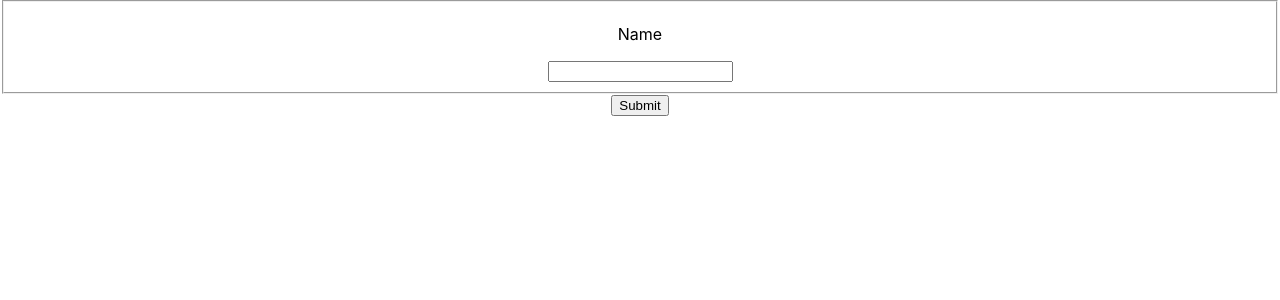
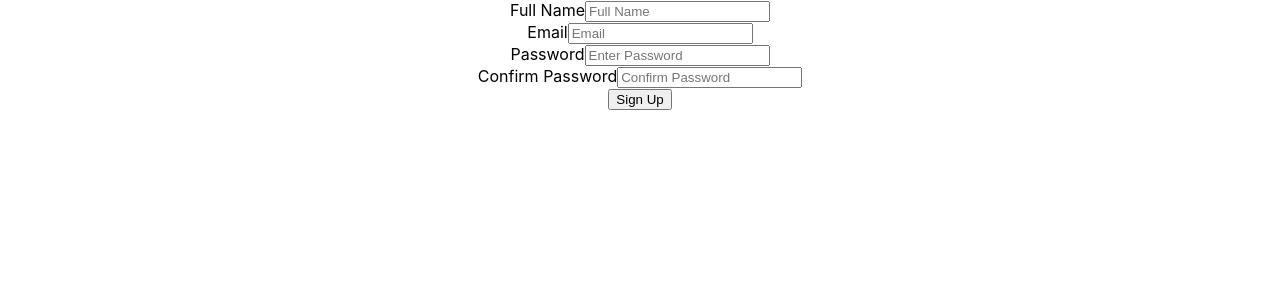
Before and after one commit to shkuropatenko/Frontend-Take-Home-Exercise, a React (Create React App) app: page / in a window 1280 px wide. Shown: the top 300 px of the page. Built offline with nearby package versions, Linux system fonts and the light colour scheme.

Commit message:
Added React Hook Form and axios

```diff
--- a/package.json
+++ b/package.json
@@ -9,8 +9,10 @@
     "axios": "^1.2.2",
     "react": "^18.2.0",
     "react-dom": "^18.2.0",
+    "react-hook-form": "^7.41.5",
     "react-scripts": "5.0.1",
-    "web-vitals": "^2.1.4"
+    "web-vitals": "^2.1.4",
+    "yup": "^0.32.11"
   },
   "scripts": {
     "start": "react-scripts start",
--- a/src/App.js
+++ b/src/App.js
@@ -1,17 +1,64 @@
-import logo from './logo.svg';
 import './App.css';
+import Input from './components/input';
+
+import { useForm } from "react-hook-form";
+import { yupResolver } from "@hookform/resolvers/yup";
+import * as yup from "yup";
+
+const schema = yup.object({
+  name: yup.string().required("Full Name is a required field"),
+  email: yup.string().required("Email is a required field").email("Email is not valid!"),
+  password: yup.string().min(8, "Password must be at least 8 characters").required(),
+  confirmPassword: yup.string().oneOf([yup.ref("password")], "Password must be match."),
+  // occupation:,
+  // state:,
+});
 
 function App() {
+  const { handleSubmit, register, formState: { errors } } = useForm({
+    resolver: yupResolver(schema)
+  });
+
+  const formSubmit = (data) => {
+    console.log(data);
+  }
+
   return (
     <div className="App">
-      <form>
-        <fieldset>
-          <label>
-            <p>Name</p>
-            <input name="name" />
-          </label>
-        </fieldset>
-        <button type="submit">Submit</button>
+      <form onSubmit={handleSubmit(formSubmit)}>
+        <Input
+          id="name"
+          label="Full Name"
+          type="text"
+          placeholder="Full Name"
+          register={{ ...register("name") }}
+          errorsMessage={errors.fullName?.message}
+        />
+        <Input
+          id="email"
+          label="Email"
+          type="email"
+          placeholder="Email"
+          register={{ ...register("email") }}
+          errorsMessage={errors.email?.message}
+        />
+        <Input
+          id="password"
+          label="Password"
+          type="password"
+          placeholder="Enter Password"
+          register={{ ...register("password") }}
+          errorsMessage={errors.password?.message}
+        />
+        <Input
+          id="confirmPassword"
+          label="Confirm Password"
+          type="password"
+          placeholder="Confirm Password"
+          register={{ ...register("confirmPassword") }}
+          errorsMessage={errors.confirmPassword?.message}
+        />
+        <button>Sign Up</button>
       </form>
     </div>
   );
--- /dev/null
+++ b/src/components/input.js
@@ -0,0 +1,9 @@
+export default function Input({ id, label, placeholder, type, register, errorsMessage }) {
+  return (
+    <div>
+      <label htmlFor={id}>{label}</label>
+      <input type={type} id={id} placeholder={placeholder} {...register} />
+      <span>{errorsMessage}</span>
+    </div>
+  )
+}
```
Also changed, not shown: src/PersonList/PersonList.js (added, +24 -0 lines), 1 other file (tests, documents, lock files or other folders).
